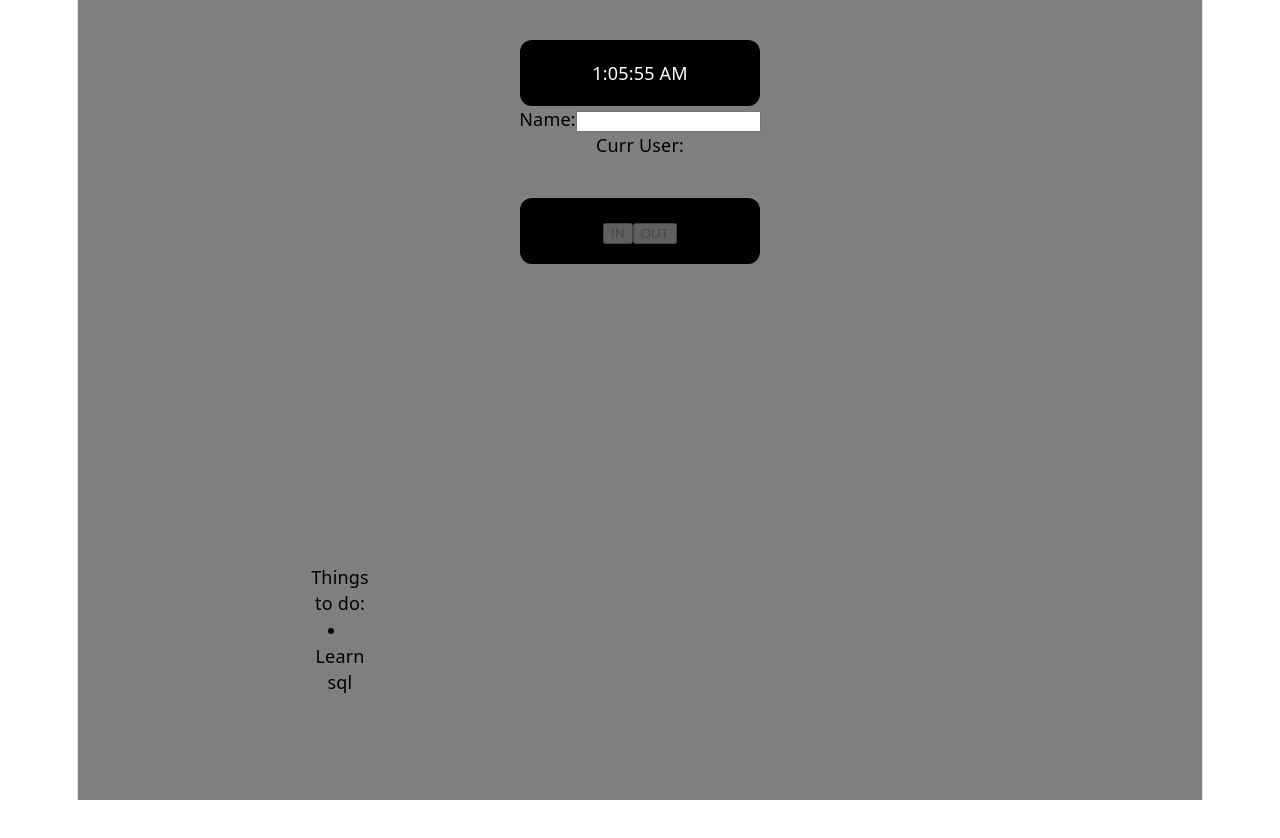
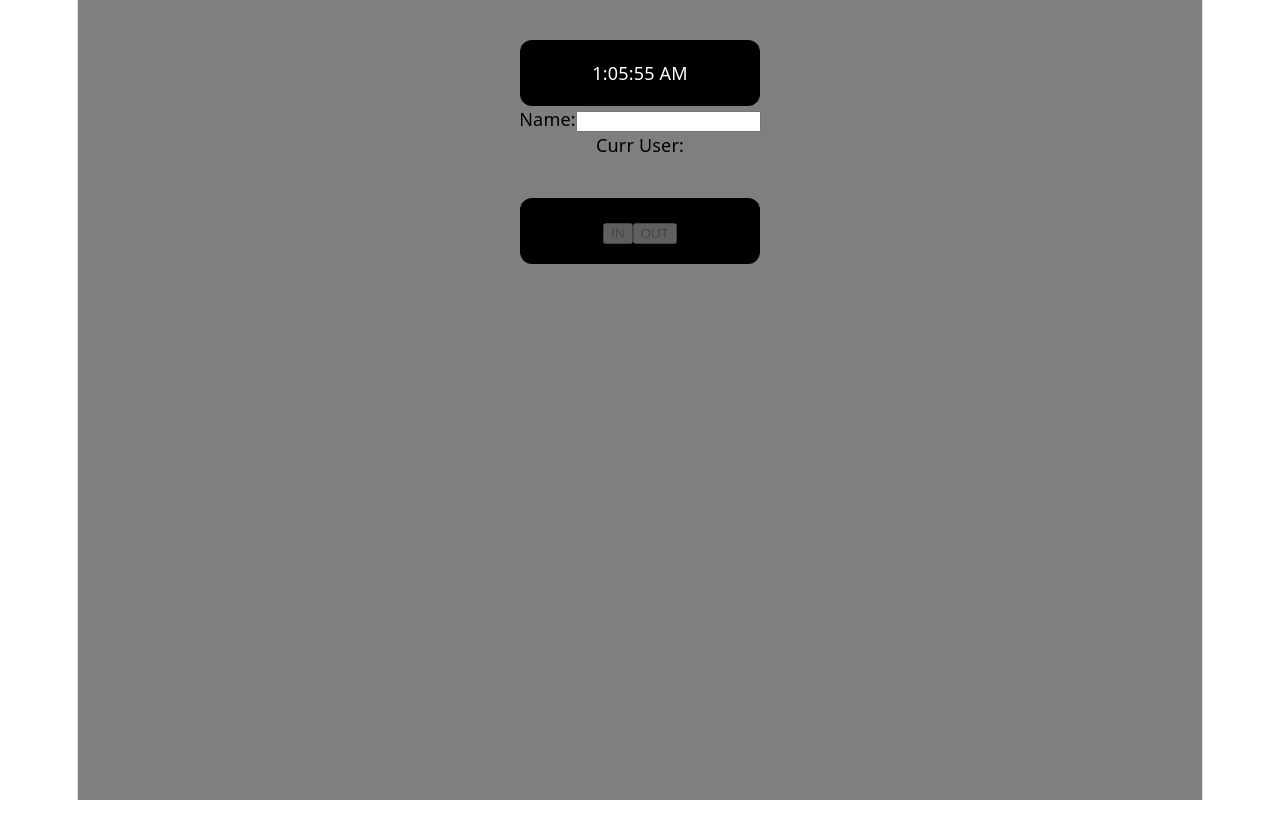
Before and after one commit to jackm149/react-personal, a React (Vite) app: page / in a window 1280 px wide. Shown: the top 838 px of the page. After the commit the page ends 800 px from the top, so only its background shows below. Built offline with nearby package versions, Linux system fonts and the light colour scheme.

Commit message:
alright so that caused issues as expected

```diff
--- a/src/App.tsx
+++ b/src/App.tsx
@@ -78,14 +78,6 @@ export default function App(): React.JSX.Element {
                     OUT
                 </Button>
             </div>
-            {/* This is probably going to cause issues when formatting the page by the way
-            so just make sure that you remove it. I literally just bumped the content of the
-            div which is not really the right way, making a container outside of .app css style
-            and then formatting from there is a better approach.*/}
-            <div style={{ padding: "300px", paddingRight: "900px" }}>
-                Things to do:
-                <li>Learn sql</li>
-            </div>
         </div>
     );
 }
```
